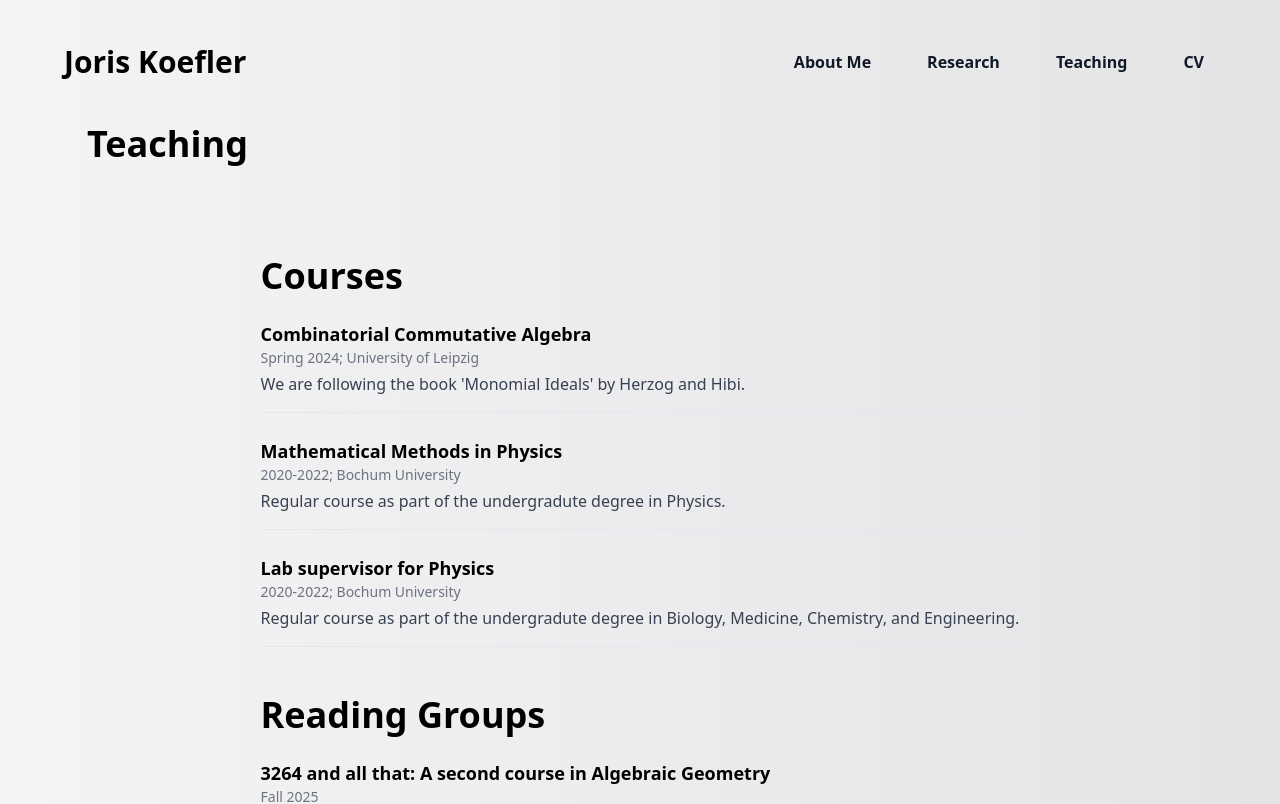
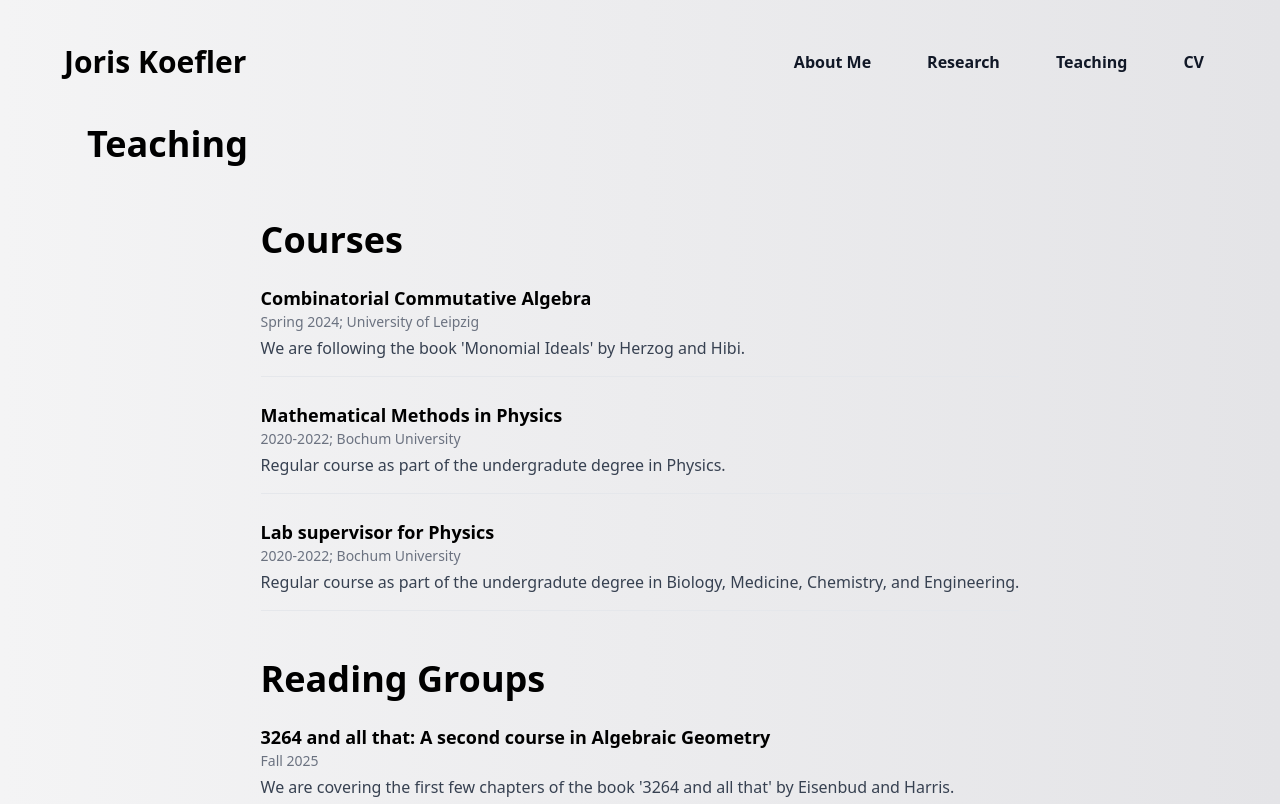
Before and after one commit to jkoefler/academicwebsite, a Next.js app: page /teaching in a window 1280 px wide. Shown: the top 804 px of the page. Built offline with nearby package versions, Linux system fonts and the light colour scheme.

Commit message:
h-screen bug

```diff
--- a/app/research/page.tsx
+++ b/app/research/page.tsx
@@ -5,8 +5,9 @@ export default function Research() {
     return (
         <div className="flex flex-col gap-14 pb-20 lg:mx-16">
             <h1 className="text-balance font-extrabold text-4xl ml-[23px]">
-            Research
+                Research
             </h1>
+
             <div className="relative">
             <Publications/>
             </div>
--- a/app/teaching/page.tsx
+++ b/app/teaching/page.tsx
@@ -3,11 +3,11 @@ import Courses from "@/app/components/courses.js";
 
 export default function Teaching() {
     return (
-        <div className="flex flex-col gap-14 pb-20 lg:mx-16">
+        <div className="flex flex-col gap-14 pb-20 lg:mx-16 relative">
             <h1 className="text-balance font-extrabold text-4xl ml-[23px]">
             Teaching
             </h1>
-            <div className="flex items-center justify-center h-screen">
+            <div className="flex items-center justify-center">
             <Courses/>
         </div>
     </div>
```
